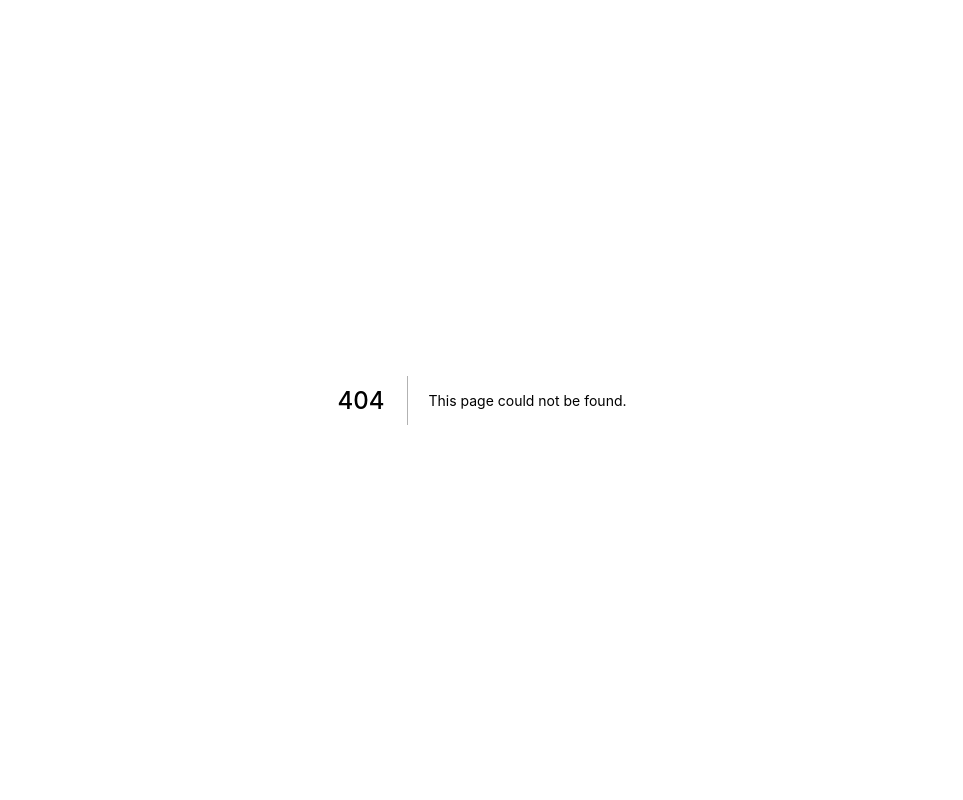
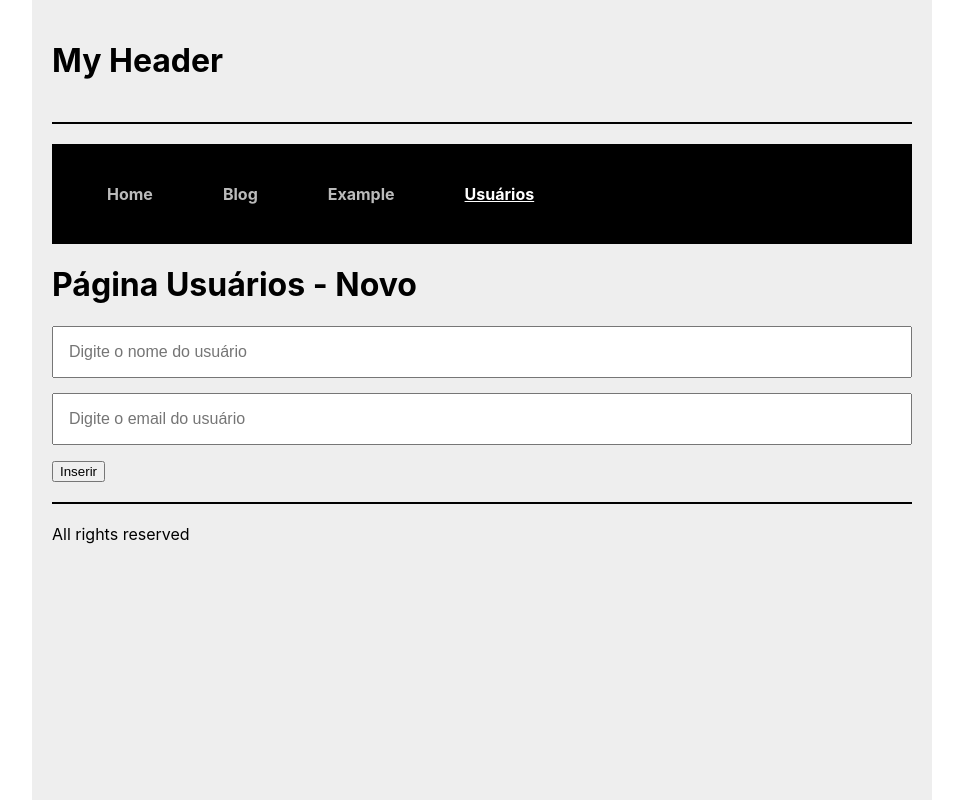
Before and after one commit to cwrsiqueira/cursonextb7web, a Next.js app: page /usuarios/novo in a window 1280 px wide. Before the commit this address had no page. Shown: the whole page, without its empty margins (158-1121 px from the left). Built offline with nearby package versions, Linux system fonts and the light colour scheme.

Commit message:
Implementação de adicionar e deletar usuários Instalação do Axios pelo npm i axios

```diff
--- a/package.json
+++ b/package.json
@@ -10,6 +10,7 @@
   },
   "dependencies": {
     "@prisma/client": "^4.1.0",
+    "axios": "^0.27.2",
     "next": "12.2.2",
     "react": "18.2.0",
     "react-dom": "18.2.0"
--- /dev/null
+++ b/pages/usuarios/novo.tsx
@@ -0,0 +1,67 @@
+import Head from "next/head"
+import { Layout } from "../../components/Layout"
+import styles from "../../styles/UsuariosNovo.module.css"
+import { useState } from "react"
+import { useRouter } from "next/router"
+
+const UsuariosNovo = () => {
+    const router = useRouter()
+    const [name, setName] = useState('')
+    const [email, setEmail] = useState('')
+
+    const handleAddUser = async () => {
+        if (!name || !email) {
+            alert('Todos os campos são obrigatórios')
+            return;
+        }
+
+        const req = await fetch(`/api/users`, {
+            method: "POST",
+            headers: {
+                'Content-Type': 'application/json'
+            },
+            body: JSON.stringify({
+                name,
+                email
+            })
+        })
+        const json = await req.json()
+        if (json.error) {
+            alert('Erro no cadastro')
+            return;
+        }
+        router.push('/usuarios')
+    }
+
+    return (
+        <Layout>
+            <div>
+                <Head>
+                    <title>Usuários - Novo</title>
+                </Head>
+
+                <h1>Página Usuários - Novo</h1>
+
+                <input
+                    type='text'
+                    className={styles.input}
+                    value={name}
+                    onChange={(e) => setName(e.target.value)}
+                    placeholder="Digite o nome do usuário"
+                />
+
+                <input
+                    type='email'
+                    className={styles.input}
+                    value={email}
+                    onChange={(e) => setEmail(e.target.value)}
+                    placeholder="Digite o email do usuário"
+                />
+
+                <button onClick={handleAddUser}>Inserir</button>
+            </div>
+        </Layout>
+    )
+}
+
+export default UsuariosNovo;
--- a/styles/Usuarios.module.css
+++ b/styles/Usuarios.module.css
@@ -1 +1,4 @@
-.container {}
+.li button {
+    color: red;
+    cursor: pointer;
+}
--- /dev/null
+++ b/styles/UsuariosNovo.module.css
@@ -0,0 +1,6 @@
+.input {
+    width: 100%;
+    font-size: 16px;
+    margin-bottom: 15px;
+    padding: 15px;
+}
--- a/utils/data.ts
+++ b/utils/data.ts
@@ -2,5 +2,5 @@ export const navigationLinks = [
     { label: 'Home', path: ['/'] },
     { label: 'Blog', path: ['/blog', '/blog/[id]'] },
     { label: 'Example', path: ['/example'] },
-    { label: 'Usuários', path: ['/usuarios'] },
+    { label: 'Usuários', path: ['/usuarios', '/usuarios/novo'] },
 ]
```
Also changed, not shown: pages/usuarios.tsx (deleted, +0 -42 lines), pages/usuarios/index.tsx (added, +88 -0 lines), 1 other file (tests, documents, lock files or other folders).
